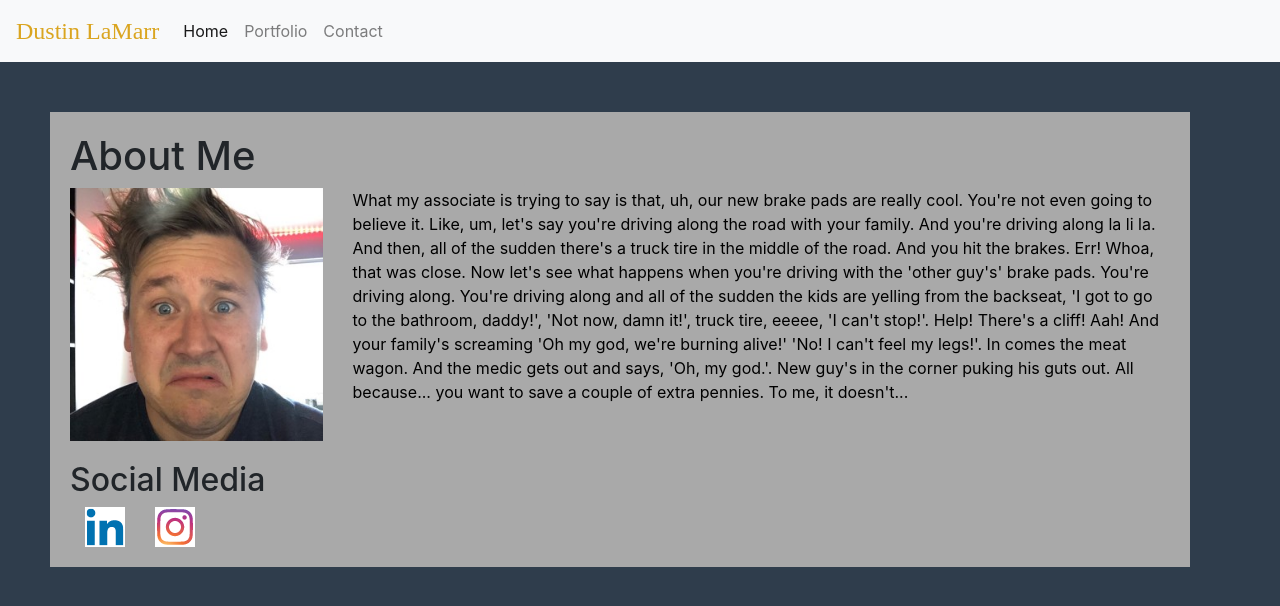
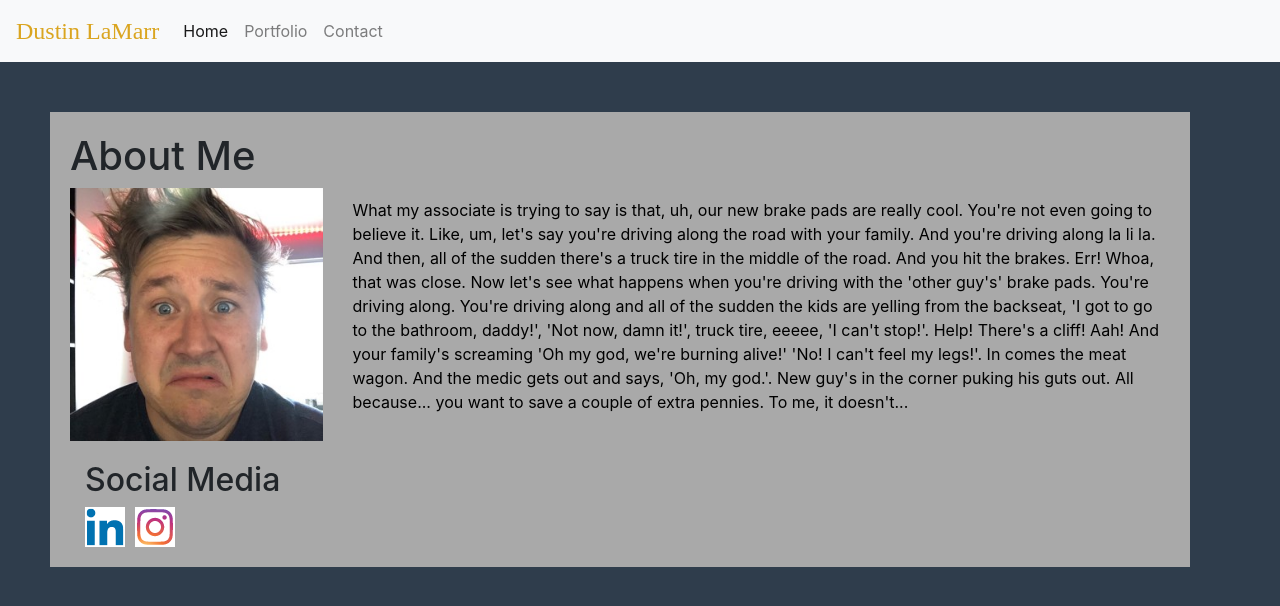
Before and after one commit to dustin-lamarr/homework-2, a plain HTML site: page index.html in a window 1280 px wide. Drawn offline with nearby package versions, Linux system fonts and the light colour scheme; a web font is replaced by a local one.

Commit message:
fixed padding on social icons. centered about me paragraph

```diff
--- a/index.html
+++ b/index.html
@@ -36,12 +36,12 @@
     <div class="row">
       <div class="col">
         <h1>About Me</h1>
-        <div class="row">
+        <div class="row align-items-center">
           <div class="col-xl-3" style="float:left;">
             <img src="./assets/deez.JPG" alt="Dustin LaMarr"
               title="Did you eat a lot of paint chips when you were a kid?">
           </div>
-          <div class="col-xl-9 " style="color:black;">
+          <div class="col-xl-9" style="color:black;">
             <p>What my associate is trying to say is that, uh, our new brake pads are really cool. You're not even going
               to believe it. Like, um, let's say you're driving along the road with your family. And you're driving
               along la li la. And then, all of the sudden there's a truck tire in the middle of the road. And you hit
@@ -55,16 +55,20 @@
           </div>
         </div>
         <div class="container">
-          <div class="row" style="padding-top:20px;">
+          <div class="row no-gutters" style="padding-top:20px;">
 
             <h2>Social Media</h2>
           </div>
-          <div class="row">
-            <div class="col-sm-auto">
-              <img src="./assets/linkedin.png" href="https://www.linkedin.com/in/dustinlamarr/">
+          <div class="row no-gutters">
+            <div class="col-sm-auto" style="padding-right:5px;">
+              <a href="https://www.linkedin.com/in/dustinlamarr/">
+              <img src="./assets/linkedin.png" alt="linked in">
+              </a>
             </div>
-            <div class="col-sm-auto">
-              <img src="./assets/ig.png" href="https://www.linkedin.com/in/dustinlamarr/">
+            <div class="col-sm-auto" style="padding-left:5px;">
+              <a href="https://www.instagram.com/prodigal_punk/">
+                <img src="./assets/ig.png">
+              </a>
             </div>
           </div>
         </div>
```
